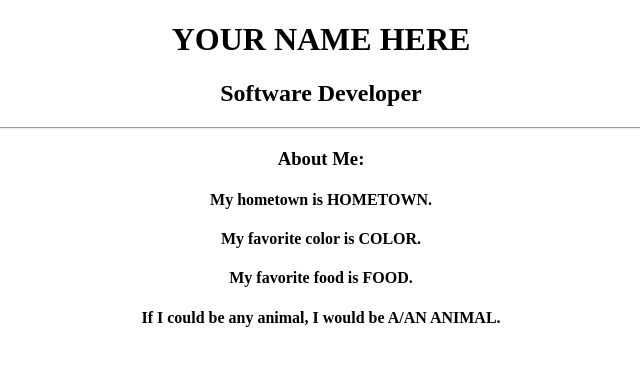
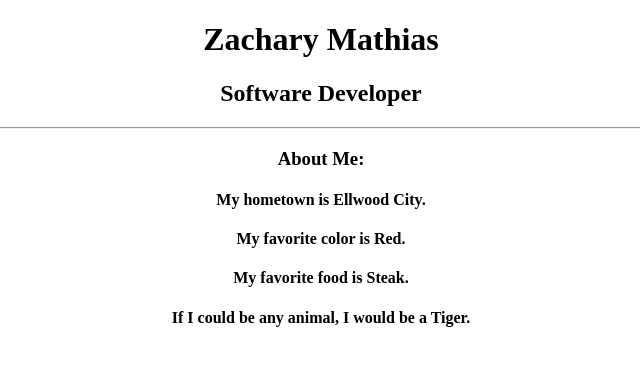
Before and after one commit to zachary-mathias/my-site, a plain HTML site: page index.html in a window 1280 px wide. Shown: the whole page, without its empty margins (319-959 px from the left). Drawn offline with Linux system fonts and the light colour scheme.

Commit message:
Adding attributes to capitilized text for myself

```diff
--- a/index.html
+++ b/index.html
@@ -7,14 +7,14 @@
 		  </head>
 		  <body>
 			<div align="center">
-				<h1>YOUR NAME HERE</h1>
+				<h1>Zachary Mathias</h1>
 				<h2>Software Developer</h2>
 				<hr>
 				<h3>About Me:</h3>
-					<h4>My hometown is HOMETOWN.</h4>
-					<h4>My favorite color is COLOR.</h4>
-					<h4>My favorite food is FOOD.</h4>
-					<h4>If I could be any animal, I would be A/AN ANIMAL.</h4>
+					<h4>My hometown is Ellwood City.</h4>
+					<h4>My favorite color is Red.</h4>
+					<h4>My favorite food is Steak.</h4>
+					<h4>If I could be any animal, I would be a Tiger.</h4>
 			</div>
 		  </body>
 		</html>
```
